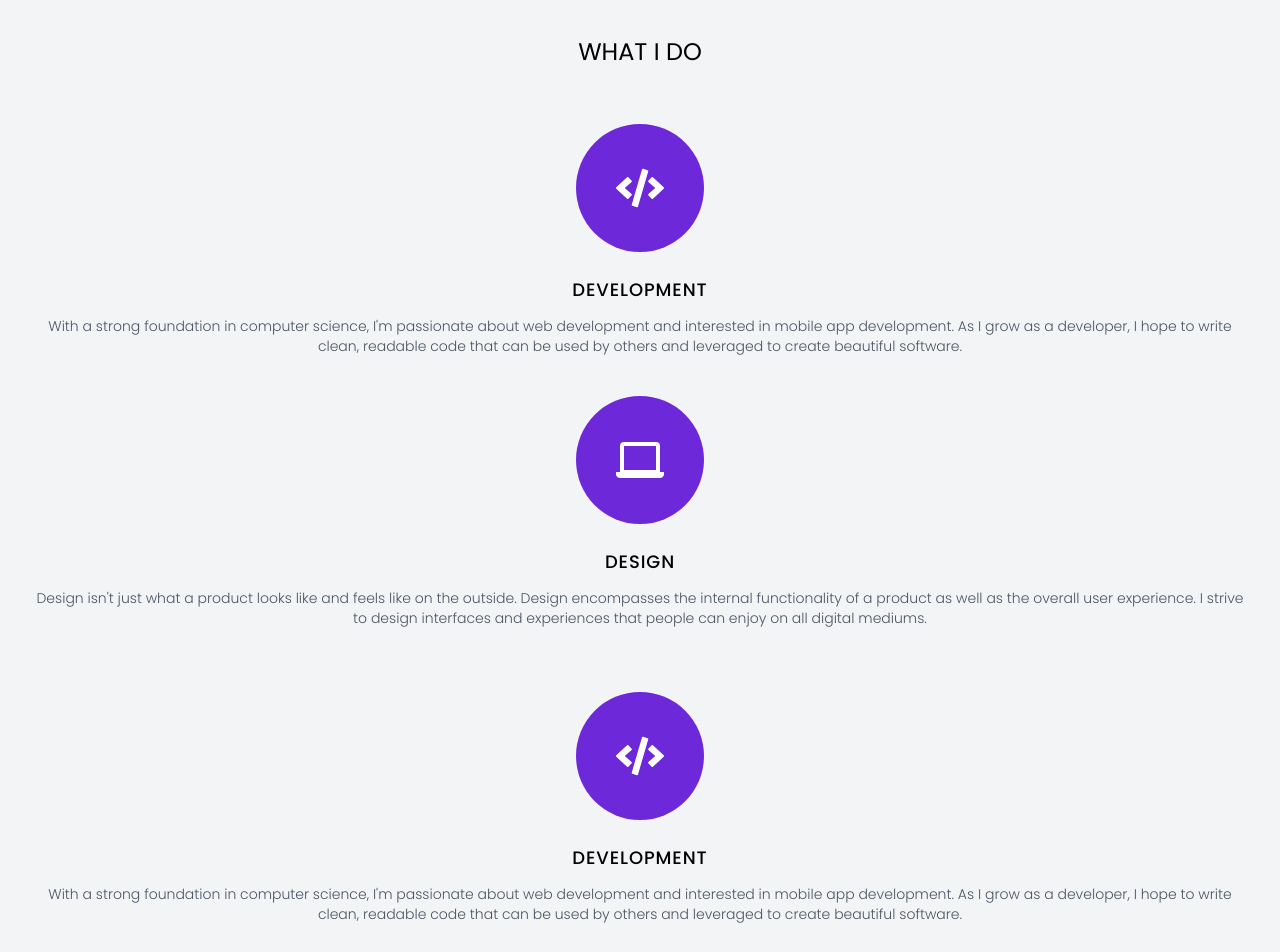
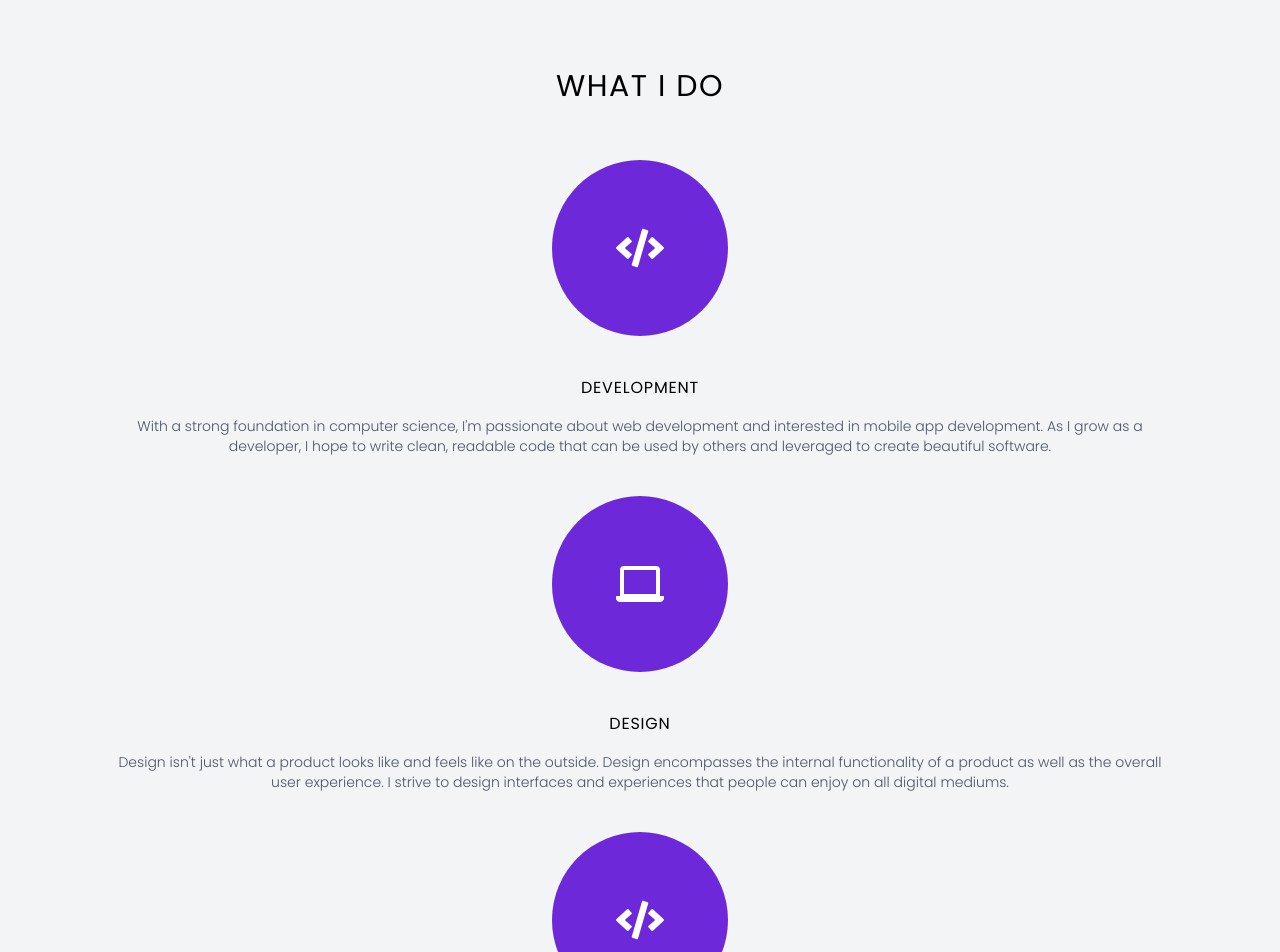
Before and after one commit to kouamherve/my-portfolio, a React (Create React App) app: page / in a window 1280 px wide. Shown: the part 1680-2632 px from the top of the page. Built offline with nearby package versions, Linux system fonts and the light colour scheme.

Commit message:
🚧  F03: APP > Passion > Add MD breakpoint

```diff
--- a/src/components/About.js
+++ b/src/components/About.js
@@ -5,7 +5,7 @@ export default function About() {
   return (
     <section className=" w-full mx-auto font-Poppins" id="about">
       <div className=" flex flex-col items-center gap-8 pt-24">
-        <h1 className=" uppercase tracking-wider text-2xl md:text-3xl text-gray-600 ">
+        <h1 className=" uppercase tracking-wider text-2xl md:text-3xl text-black ">
           A litle bit about me
         </h1>
         <img
--- a/src/components/Passion.js
+++ b/src/components/Passion.js
@@ -5,21 +5,23 @@ export default function Passion() {
   return (
     <section
       id="passion"
-      className=" bg-gray-100 font-Poppins pt-20 pb-4 mt-20"
+      className=" bg-gray-100 font-Poppins pt-28 pb-32 mt-20"
     >
       <div className="w-full mx-auto">
         <div className="mx-8 text-center ">
-          <h1 className=" text-2xl uppercase font-normal">What I do</h1>
+          <h1 className=" uppercase tracking-wider text-2xl md:text-3xl text-black ">
+            What I do
+          </h1>
 
-          <div className="size-fit flex flex-col items-center justify-center mt-14 space-y-6">
-            <div className=" bg-violet-700 size-32 flex items-center justify-center rounded-full">
-              <FaCode className=" text-5xl text-white " />
+          <div className="size-fit flex flex-col items-center justify-center mt-14 space-y-10 md:px-20">
+            <div className=" bg-violet-700 size-32 flex items-center justify-center rounded-full md:size-44">
+              <FaCode className=" text-3xl md:text-5xl text-white " />
             </div>
-            <div className=" text-center my-6">
-              <h2 className=" uppercase font-medium text-lg tracking-wider">
+            <div className=" text-center">
+              <h2 className=" uppercase  text-base md:text-md tracking-wider">
                 Development
               </h2>
-              <p className="text-gray-600 font-light mt-3 text-sm">
+              <p className="text-gray-600 font-light mt-4 text-sm">
                 With a strong foundation in computer science, I'm passionate
                 about web development and interested in mobile app development.
                 As I grow as a developer, I hope to write clean, readable code
@@ -28,15 +30,15 @@ export default function Passion() {
               </p>
             </div>
           </div>
-          <div className="size-fit flex flex-col items-center justify-center my-10">
-            <div className=" bg-violet-700 size-32 flex items-center justify-center rounded-full">
-              <GrPersonalComputer className=" text-5xl text-white " />
+          <div className="size-fit flex flex-col items-center justify-center my-10 space-y-10 md:px-20">
+            <div className=" bg-violet-700 size-32 flex items-center justify-center rounded-full md:size-44">
+              <GrPersonalComputer className=" text-3xl md:text-5xl text-white " />
             </div>
-            <div className=" text-center my-6">
-              <h2 className=" uppercase font-medium text-lg tracking-wider">
+            <div className=" text-center ">
+              <h2 className=" uppercase  text-base md:text-md tracking-wider">
                 Design
               </h2>
-              <p className="text-gray-600 font-light mt-3 text-sm">
+              <p className="text-gray-600 font-light mt-4 text-sm">
                 Design isn't just what a product looks like and feels like on
                 the outside. Design encompasses the internal functionality of a
                 product as well as the overall user experience. I strive to
@@ -45,15 +47,15 @@ export default function Passion() {
               </p>
             </div>
           </div>
-          <div className="size-fit flex flex-col items-center justify-center mt-10">
-            <div className=" bg-violet-700 size-32 flex items-center justify-center rounded-full ">
-              <FaCode className=" text-5xl text-white " />
+          <div className="size-fit flex flex-col items-center justify-center mt-10 space-y-10 md:px-20">
+            <div className=" bg-violet-700 size-32 flex items-center justify-center rounded-full md:size-44 ">
+              <FaCode className=" text-3xl md:text-5xl text-white " />
             </div>
-            <div className=" text-center my-6">
-              <h2 className=" uppercase font-medium text-lg tracking-wider">
+            <div className=" text-center ">
+              <h2 className=" uppercase  text-base md:text-md tracking-wider">
                 Development
               </h2>
-              <p className="text-gray-600 font-light mt-3 text-sm">
+              <p className="text-gray-600 font-light mt-4 text-sm">
                 With a strong foundation in computer science, I'm passionate
                 about web development and interested in mobile app development.
                 As I grow as a developer, I hope to write clean, readable code
```
